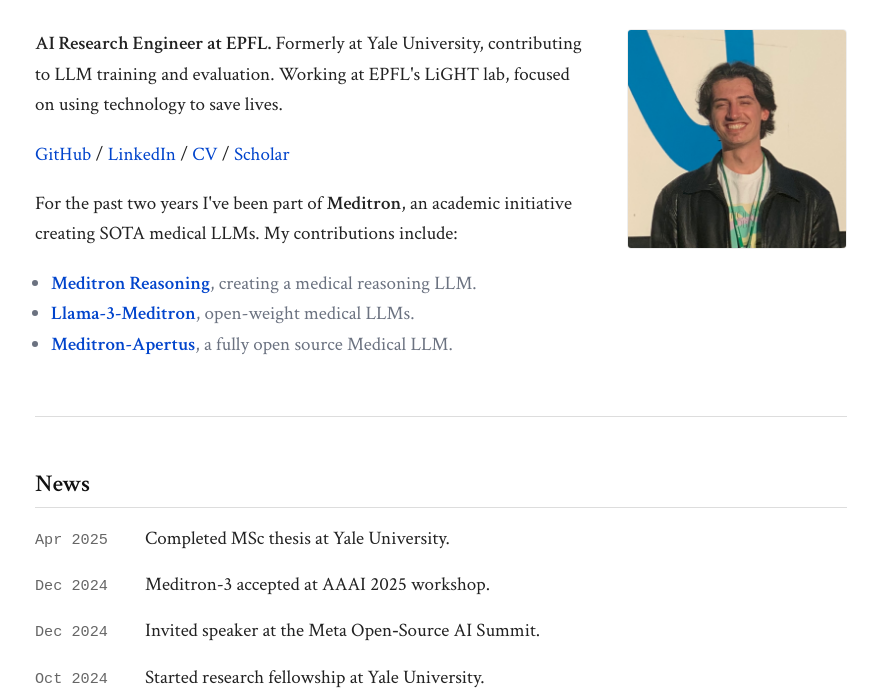
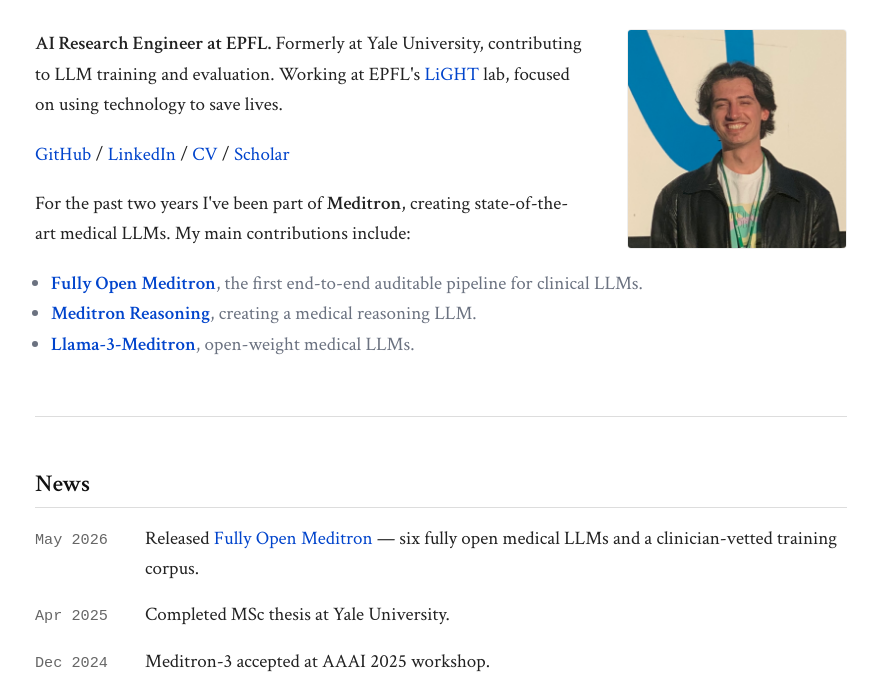
Before and after one commit to Xkrilandar/xavier-theimer-lienhard.github.io, a plain HTML site: page index.html in a window 1280 px wide. Shown: the part 112-802 px from the top of the page, without its empty margins (199-1077 px from the left). Drawn offline with Linux system fonts and the light colour scheme.

Commit message:
Update personal information and project details in index.html

```diff
--- a/index.html
+++ b/index.html
@@ -3,7 +3,7 @@
   <head>
     <meta charset="UTF-8" />
     <meta name="viewport" content="width=device-width, initial-scale=1.0" />
-    <meta name="description" content="Full‑stack AI engineer and researcher specializing in applied AI." />
+    <meta name="description" content="AI Research Engineer specializing in health AI." />
     <title>Xavier Theimer‑Lienhard</title>
 
     <link rel="preconnect" href="https://fonts.googleapis.com">
@@ -29,7 +29,7 @@
 
           <p class="intro-text">
             <strong>AI Research Engineer at EPFL.</strong> Formerly at Yale University, contributing to LLM training and evaluation.
-            Working at EPFL's LiGHT lab, focused on using technology to save lives.
+            Working at EPFL's <a href="https://huggingface.co/EPFLiGHT">LiGHT</a> lab, focused on using technology to save lives.
           </p>
           <nav class="nav-links">
                         <a href="https://github.com/Xkrilandar">GitHub</a> /
@@ -39,14 +39,14 @@
 
                     </nav>
           <p>
-            For the past two years I've been part of <strong>Meditron</strong>, an academic initiative creating SOTA medical LLMs.
-            My contributions include:
+            For the past two years I've been part of <strong>Meditron</strong>, creating state-of-the-art medical LLMs.
+            My main contributions include:
             </p>
             <ul style="margin: 1rem 0; color: #6b7280;">
-                    <li><strong><a href="2025a_MScReport_TheimerLienhardXavier.pdf">Meditron Reasoning</a></strong>, creating a medical reasoning LLM.</li>
-                    <li><strong><a href="https://openreview.net/pdf?id=ZcD35zKujO">Llama-3-Meditron</a></strong>, open-weight medical LLMs.</li>
-                    <li><strong><a href="https://github.com/EPFLiGHT/meditron-apertus">Meditron-Apertus</a></strong>, a fully open source Medical LLM.</li>
-                </ul>
+                  <li><strong><a href="https://huggingface.co/collections/EPFLiGHT/meditronfo">Fully Open Meditron</a></strong>, the first end-to-end auditable pipeline for clinical LLMs.</li>
+                  <li><strong><a href="2025a_MScReport_TheimerLienhardXavier.pdf">Meditron Reasoning</a></strong>, creating a medical reasoning LLM.</li>
+                  <li><strong><a href="https://openreview.net/pdf?id=ZcD35zKujO">Llama-3-Meditron</a></strong>, open-weight medical LLMs.</li>
+            </ul>
 
         </div>
       </div>
@@ -57,6 +57,12 @@
     <section id="news">
       <h2>News</h2>
       <ul class="list-sidebar">
+        <li>
+          <div class="list-date">May 2026</div>
+          <div class="list-content">
+            Released <a href="https://huggingface.co/collections/EPFLiGHT/meditronfo">Fully Open Meditron</a> — six fully open medical LLMs and a clinician-vetted training corpus.
+          </div>
+        </li>
         <li>
           <div class="list-date">Apr 2025</div>
           <div class="list-content">
@@ -190,7 +196,7 @@
 
     <footer>
       <p style="margin-top: 4rem; color: #777; font-size: 0.9rem;">
-        &copy; 2025 Xavier Theimer‑Lienhard.
+        &copy; 2026 Xavier Theimer‑Lienhard.
       </p>
     </footer>
 
```
